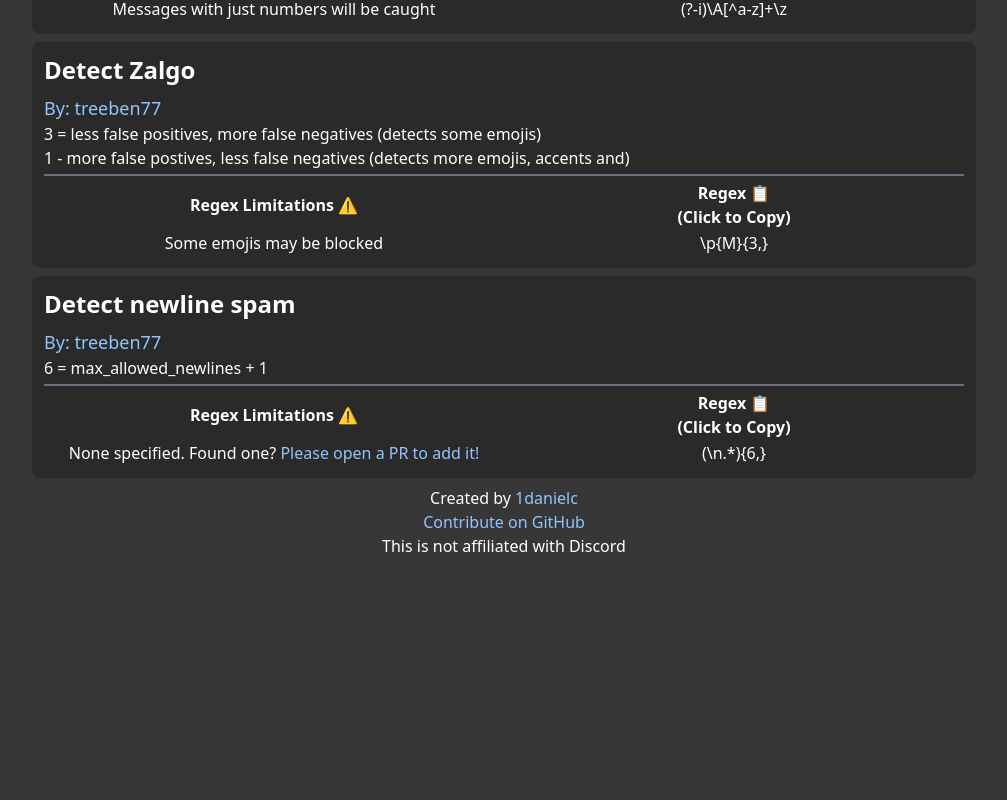
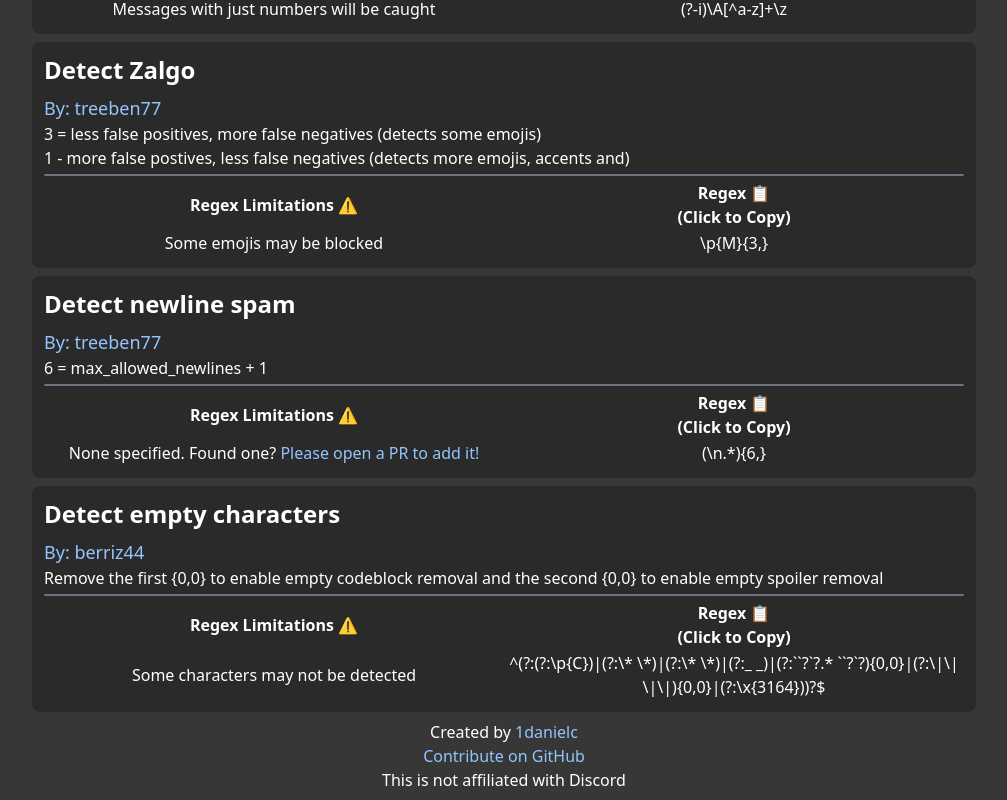
Before and after one commit to TechGeekGamer/discordregex.xyz, a Next.js app: page / in a window 1280 px wide. Shown: the part 1426-2226 px from the top of the page, without its empty margins (136-1143 px from the left). Before the commit the page ends 1992 px from the top, so only its background shows below. Built offline with nearby package versions, Linux system fonts and the light colour scheme.

Commit message:
Update regexes.ts

```diff
--- a/src/regexes.ts
+++ b/src/regexes.ts
@@ -75,5 +75,13 @@ export const regexEntries: RegexEntry[] = [
         long_description: "6 = max_allowed_newlines + 1",
         limitations: "",
         regex: "(\\n.*){6,}"
+    },
+    {
+        author_discord_tag: "berriz44", // Discord ID: 706822380978307113
+        author_website_url: "https://discord.gg/kYDfdW898y",
+        description: "Detect empty characters",
+        long_description: "Remove the first {0,0} to enable empty codeblock removal and the second {0,0} to enable empty spoiler removal",
+        limitations: "Some characters may not be detected",
+        regex: "^(?:(?:\\p{C})|(?:\\* \\*)|(?:\\* \\*)|(?:_ _)|(?:``?`?.* ``?`?){0,0}|(?:\\|\\| \\|\\|){0,0}|(?:\\x{3164}))?$"
     }
 ]
```
